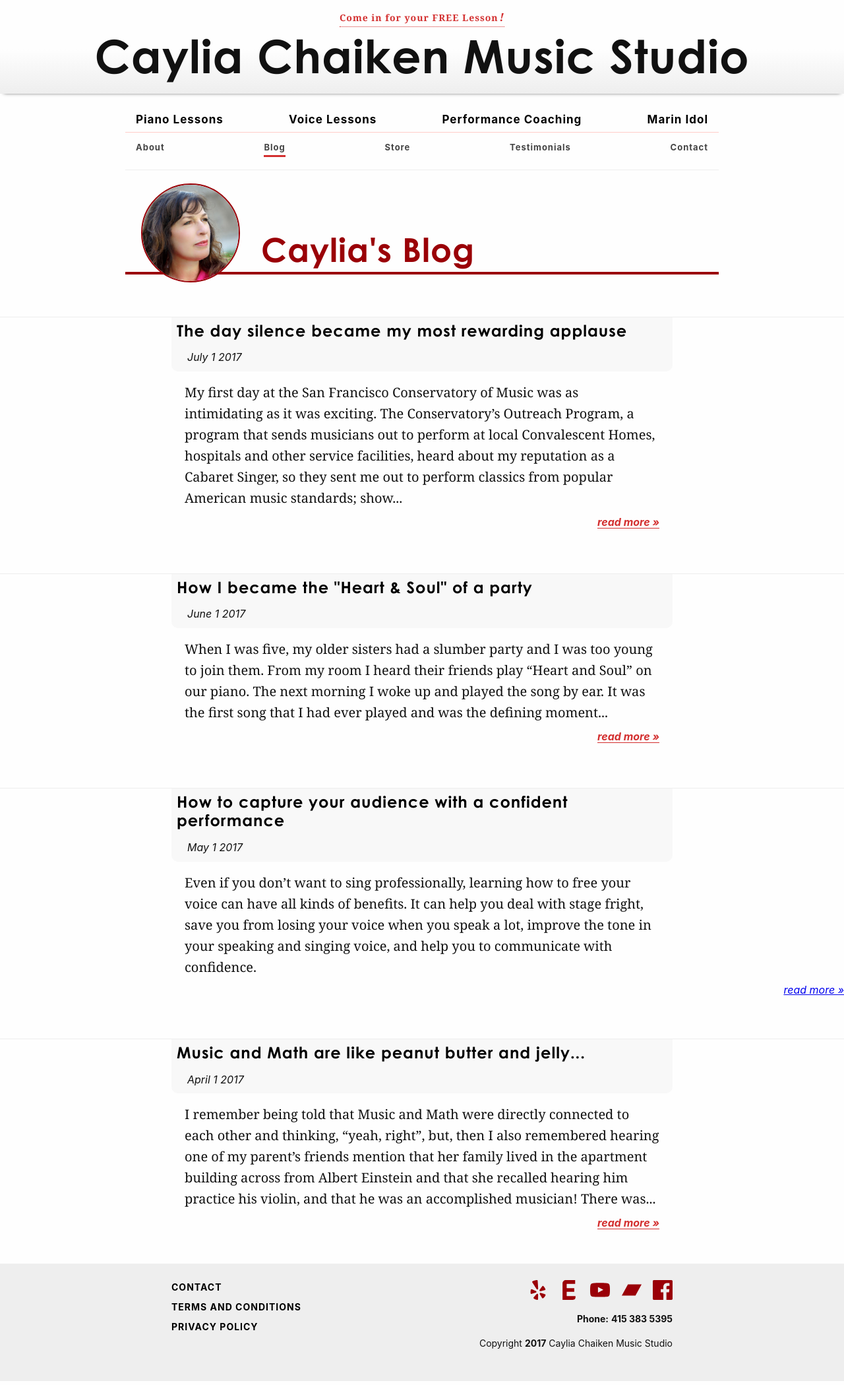
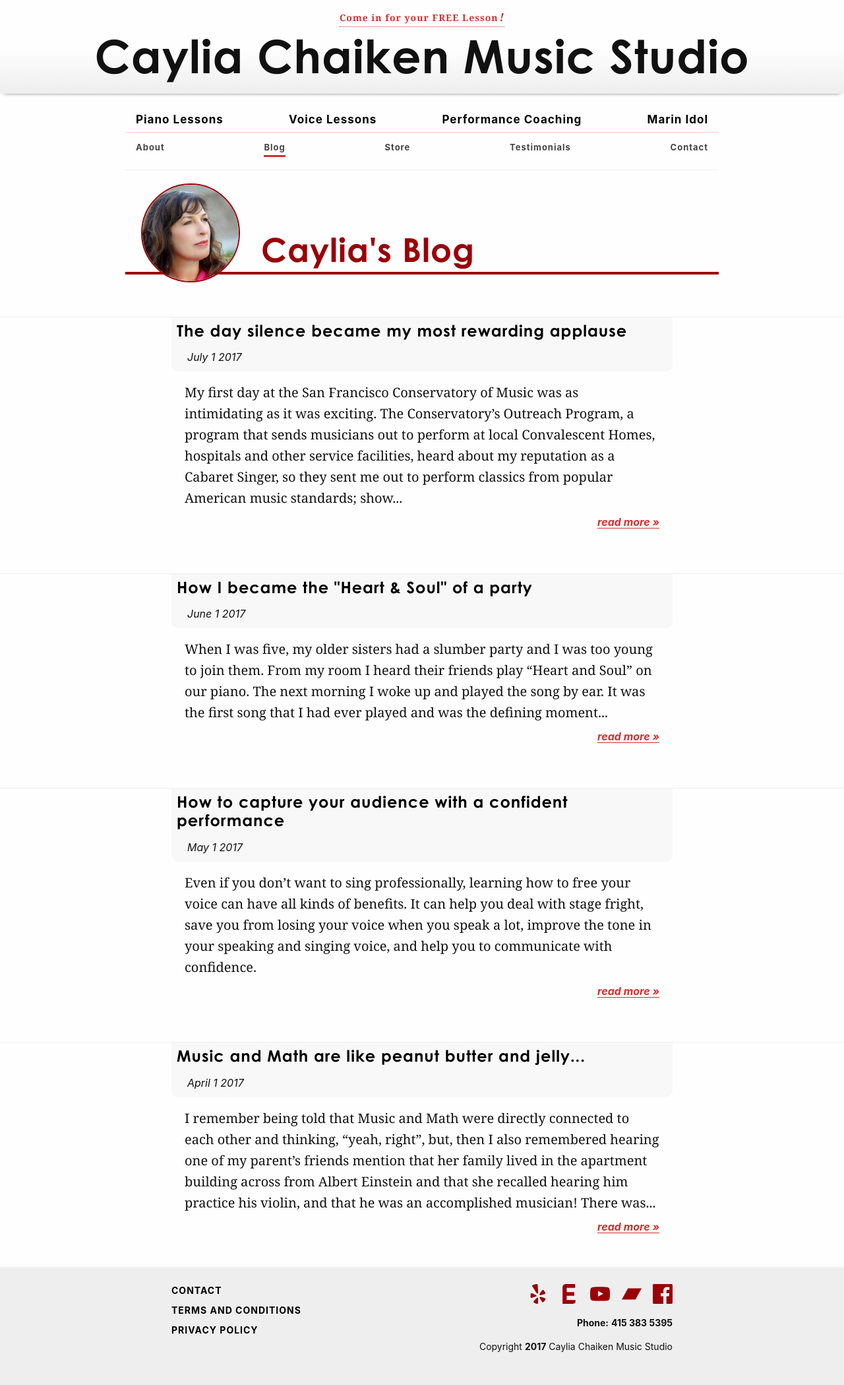
Before and after one commit to cchaiken/ccms, a Jekyll site: the page built from blog/index.html, in a window 1280 px wide. Shown: the whole page at 66% size. Built offline with Jekyll 4.4.1, drawn with Linux system fonts in a browser that asks for light colours; some web fonts are replaced; the list of posts is cut into pages by our own code.

Commit message:
fix blog archive excerpt bug

```diff
--- a/blog/index.html
+++ b/blog/index.html
@@ -13,8 +13,10 @@ intro:
     <h2><a href="{{ post.url | relative_url }}">{{ post.title }}</a></h2>
     <p class="date">{{ post.date | date: "%B %-d %Y"}}</p>
   </header>
-  {{ post.excerpt | truncatewords: 60 }}
-  <span class="more"><a href="{{ post.url | relative_url }}">read more &raquo;</a></span>
+  <p>
+    {{ post.excerpt | remove: '<p>' | remove: '</p>' | truncatewords: 60 }}
+    <span class="more"><a href="{{ post.url | relative_url }}">read more &raquo;</a></span>
+  </p>
 </section>
 
 {% endfor %}
```
